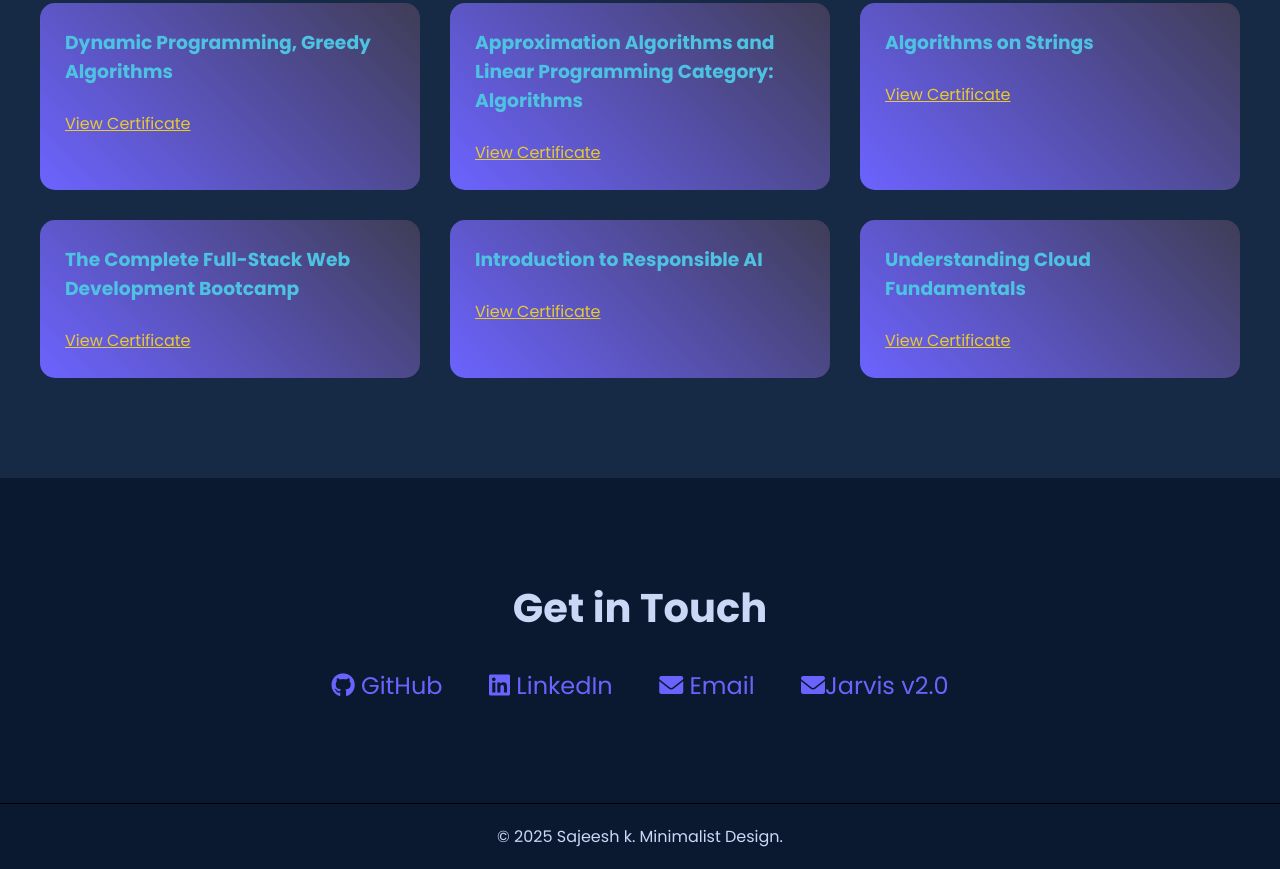
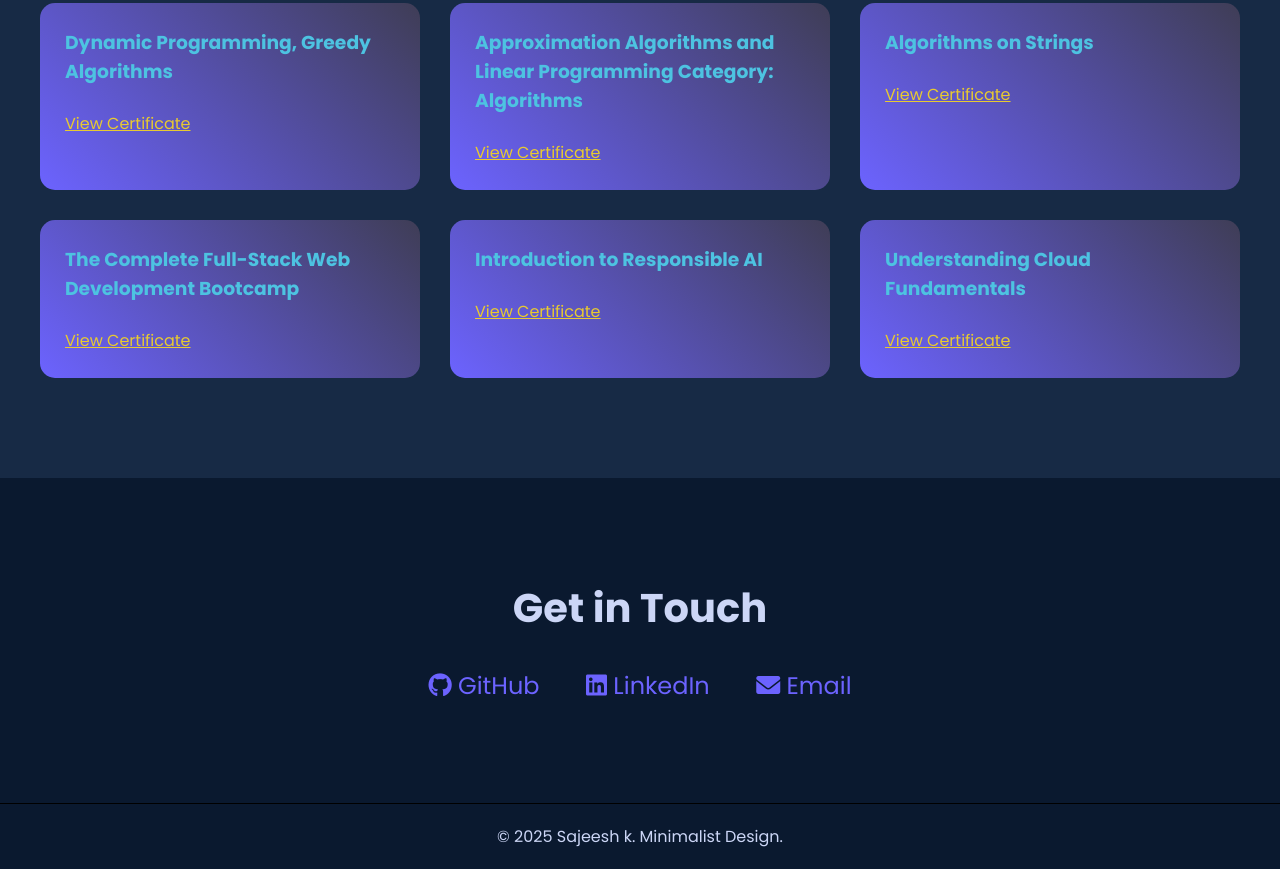
Before and after one commit to sajee-sajee/portfolio, a plain HTML site: page index.html in a window 1280 px wide. Shown: the part 2162-3031 px from the top of the page. Drawn offline with Linux system fonts and the light colour scheme.

Commit message:
Update index.html

```diff
--- a/index.html
+++ b/index.html
@@ -198,9 +198,7 @@
       <a href="mailto:sajeeshsarang087@gmail.com">
         <i class="fas fa-envelope"></i> Email
       </a>
-      <a href="/templates/index.html">
-        <i class="fas fa-envelope"></i>Jarvis v2.0
-      </a>
+
     </div>
   </section>
 
```
